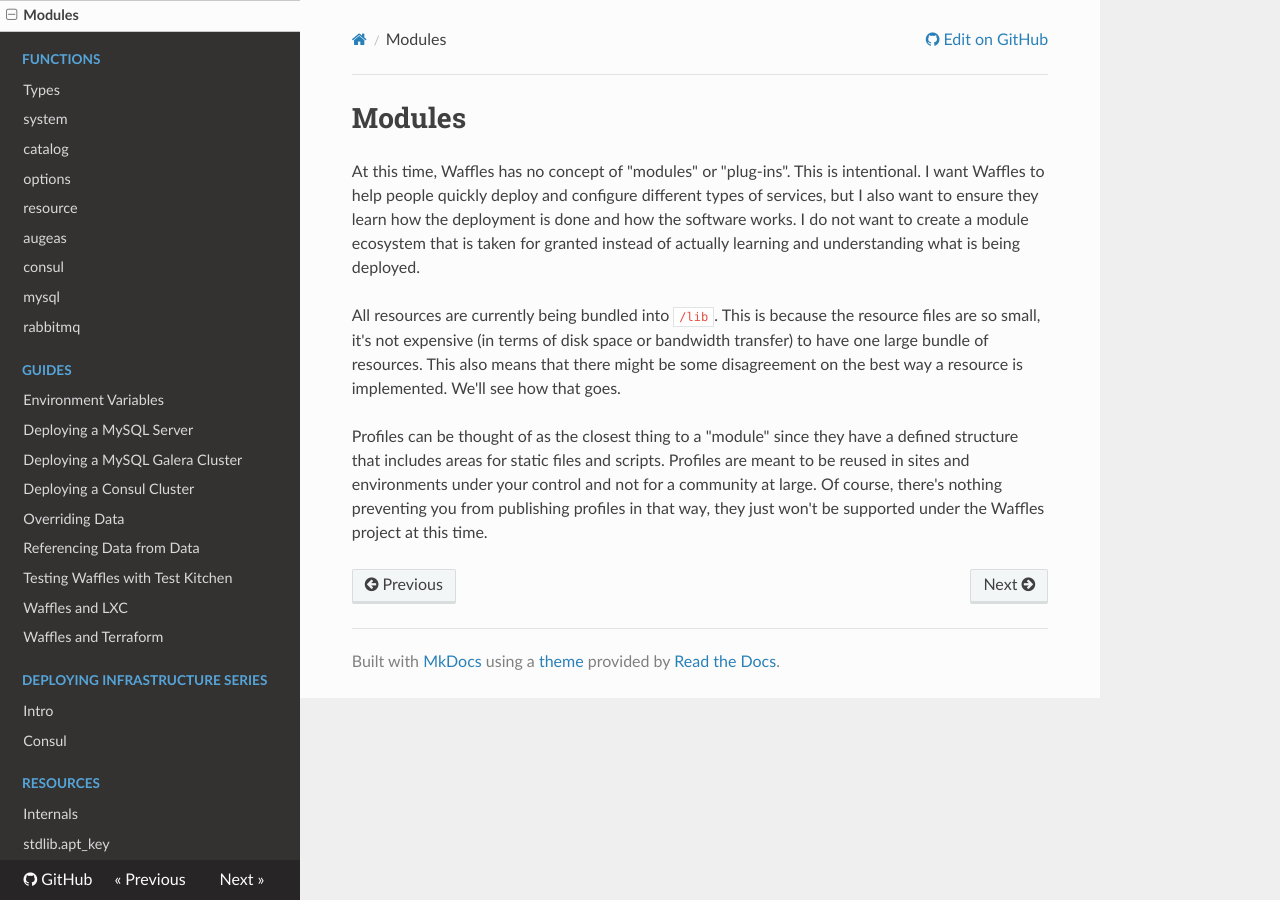
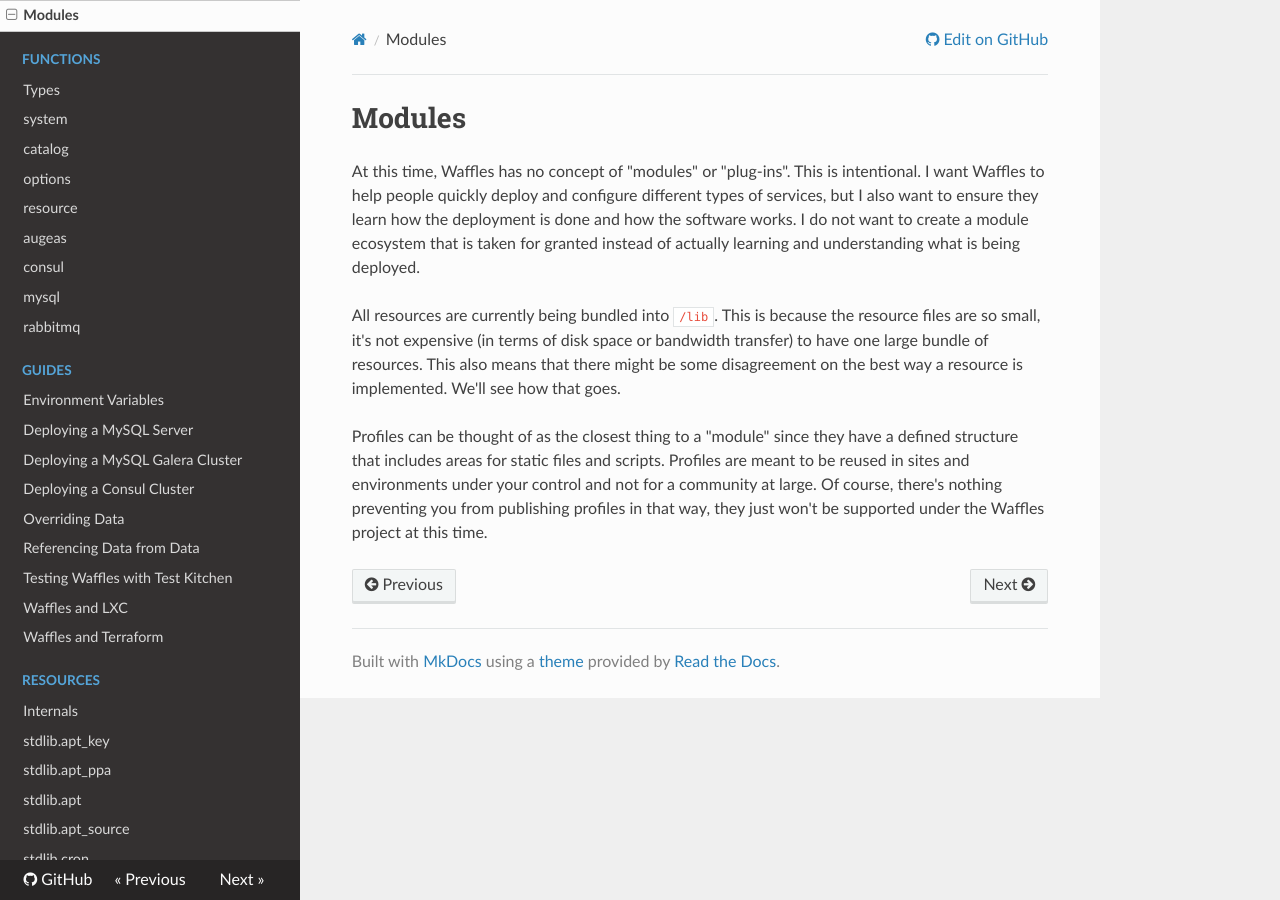
Before and after one commit to wffls/waffles, an MkDocs documentation site: the page built from docs/modules.md, in a window 1280 px wide. Built offline with MkDocs 1.6.1, drawn with Linux system fonts in a browser that asks for light colours; nearby versions of some CDN libraries; old or Windows-style settings are respelled for this version of MkDocs.

Commit message:
Doc fixes

```diff
--- a/mkdocs.yml
+++ b/mkdocs.yml
@@ -35,9 +35,6 @@ pages:
     - 'Testing Waffles with Test Kitchen': 'guides/testing-with-test-kitchen.md'
     - 'Waffles and LXC': 'guides/waffles-and-lxc.md'
     - 'Waffles and Terraform': 'guides/waffles-and-terraform.md'
-  - Deploying Infrastructure Series:
-    - 'Intro': 'guides/infra/intro.md'
-    - 'Consul': 'guides/infra/consul.md'
   - Resources:
     - Internals: 'resources.md'
     - stdlib.apt_key: 'resources/stdlib.apt_key.md'
```
Also changed, not shown: docs/resources/consul.template.md (+1 -1 lines), 1 other file.
